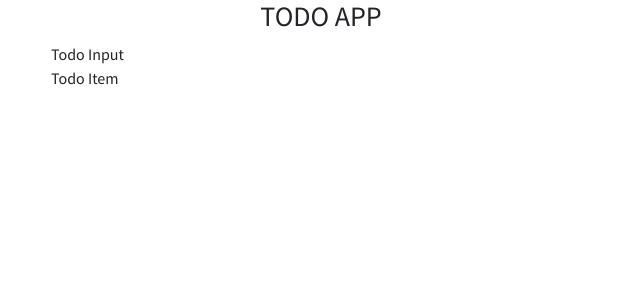
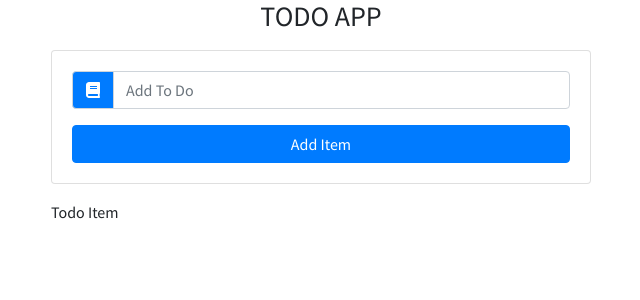
Before and after one commit to munirmahmud/react-todo-app, a React (Create React App) app: page / in a window 1280 px wide. Shown: the top 300 px of the page, without its empty margins (319-959 px from the left). Built offline with nearby package versions, Linux system fonts and the light colour scheme.

Commit message:
Input field added

```diff
--- a/package.json
+++ b/package.json
@@ -9,6 +9,7 @@
     "bootstrap": "^4.5.3",
     "react": "^17.0.1",
     "react-dom": "^17.0.1",
+    "react-icons": "^4.1.0",
     "react-scripts": "4.0.1",
     "uuid": "^8.3.2",
     "web-vitals": "^0.2.4"
--- a/src/components/TodoInput.js
+++ b/src/components/TodoInput.js
@@ -1,9 +1,28 @@
-import React from 'react'
+import React from 'react';
+import { FaBook } from 'react-icons/fa';
 
-const TodoInput = () => {
+const TodoInput = ({item, handleChange, handleSubmit, editItem}) => {
     return (
-        <div>
-            Todo Input
+        <div className="card card-body my-3">
+            <form onSubmit={handleSubmit}>
+                <div className="input-group">
+                    <div className="input-group-prepend">
+                        <div className="input-group-text bg-primary text-white">
+                            <FaBook />
+                        </div>
+                    </div>
+
+                    <input
+                        type="text"
+                        className="form-control text-capitalize"
+                        placeholder="Add to Do"
+                        value={item}
+                        onChange={handleChange}
+                    />
+                </div>
+
+                <button className="btn btn-block btn-primary mt-3">Add Item</button>
+            </form>
         </div>
     )
 }
```
Also changed, not shown: 1 other file (tests, documents, lock files or other folders).
